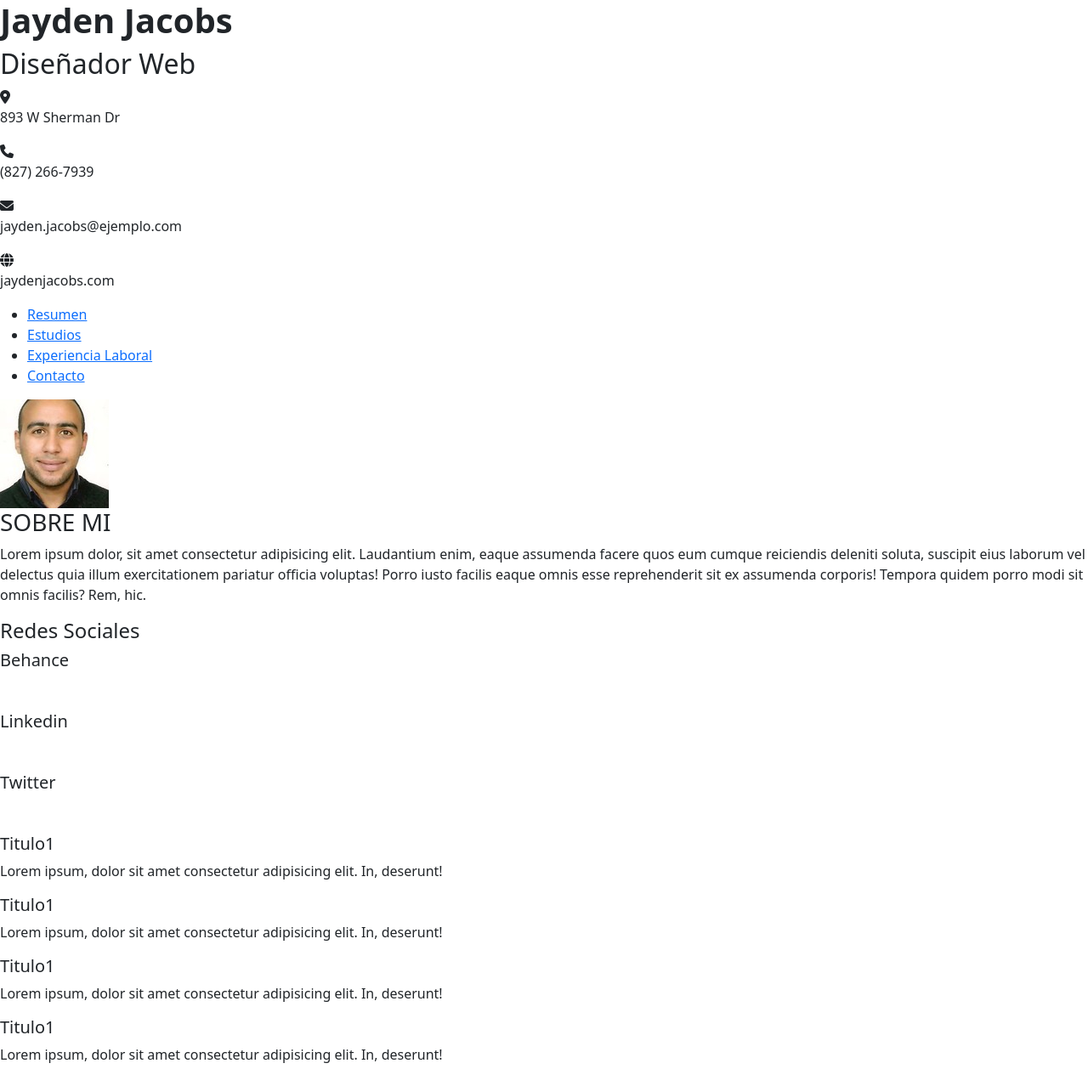
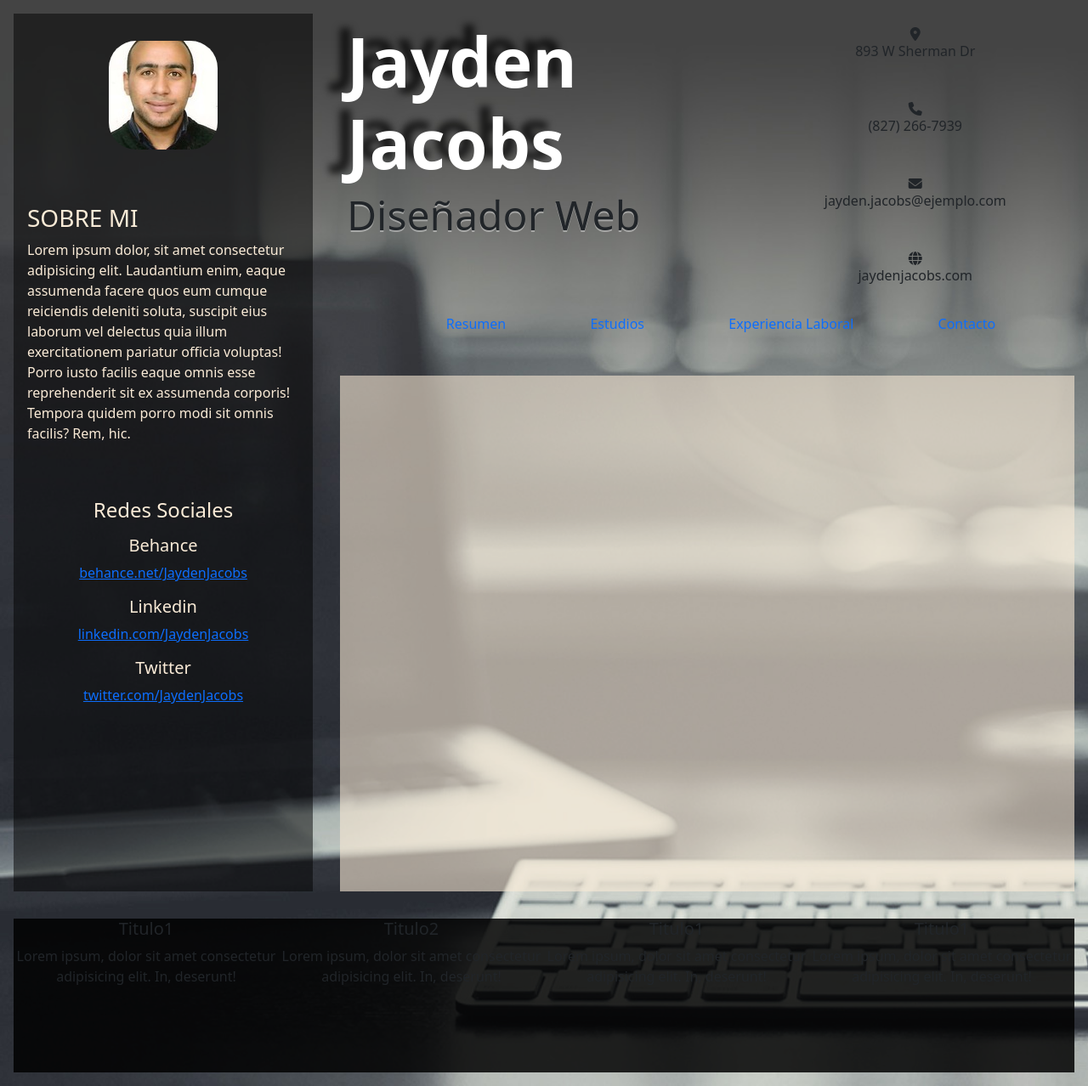
Before and after one commit to SR-GFP/Ptoyecto_Integrador_Ticmas, a website: page index.html in a window 1280 px wide. Shown: the whole page at 85% size. Drawn offline with nearby package versions, Linux system fonts and the light colour scheme.

Commit message:
2 commit rama1.Estilos generales

```diff
--- a/estilos.css
+++ b/estilos.css
@@ -3,3 +3,113 @@
     margin: 0;
     box-sizing: border-box;
 }
+.flex{
+    display: flex;
+}
+.body{
+    background-image: url(./media/background.jfif);
+    background-size: cover;
+    display: grid;
+    grid-template-columns: 30% 70%;
+    grid-template-rows: 2fr 50% 1fr ;
+    grid-template-areas:
+    "aside header"
+    "aside main"
+    "footer footer";
+}
+
+/*Estilos del header*/
+.header{
+
+    grid-area: header;
+    margin: 1rem;
+    display: grid;
+    grid-template-rows: auto auto;
+    grid-template-columns: auto auto;
+}
+.header_titulo{
+    padding: 0.5rem;
+}
+.header_titulo_h1{
+    font-size: 5rem;
+    color: white;
+    text-shadow: -15px -12px 9px #000000b8;
+}
+.header_titulo_h2{
+    font-size: 3rem;
+    text-shadow: 0px 2px 0px #ffffff61;
+}
+
+
+.header_datos{
+    height: auto;
+}
+.header_datos_fila{
+    padding: 1rem;
+    align-items: center;
+    flex-direction: column;
+    }
+
+
+.header_nav{
+    grid-column: 1/3;
+    display: flex;
+    justify-content: center;
+}
+.header_nav_ul{
+    display: flex;
+    list-style: none;
+    width: 90%;
+    justify-content: space-around;
+
+}
+.header_nav_a{
+    text-decoration: none;
+    font-size: 1rem;
+}
+
+/*Estilos del main*/
+.main{
+    grid-area: main;
+    margin: 1rem;
+    background-color: rgba(250, 235, 215, 0.59);
+}
+
+
+/*Estilos del Aside*/
+.aside{
+    grid-area: aside;
+    margin: 1rem;
+    background-color: rgba(0, 0, 0, 0.497);
+    color: antiquewhite;
+    text-align: center;
+}
+.aside_foto{
+    margin: 2rem;
+}
+.aside_foto img{
+    border-radius: 2rem;
+}
+.aside_info{
+    margin: 4rem 1rem;
+    text-align: left;
+}
+.aside_redes_links{
+    margin: 1rem;
+}
+
+/*Estilos del footer*/
+.footer{
+    grid-area: footer;
+    margin: 1rem;
+    background-color: rgba(0, 0, 0, 0.842);
+}
+.footer_extras{
+    display: flex;
+}
+.footer_extras_columnas{
+    display: flex;
+    flex-direction: column;
+    align-items: center;
+    text-align: center;
+}
--- a/index.html
+++ b/index.html
@@ -12,31 +12,31 @@
     <link rel="stylesheet" href="estilos.css">
     <title>Proyecto Integrador Ticmas</title>
 </head>
-<body class="contenedor-total body gr">
-    <header class="header gr contenedor ">
-        <div class="header_titulo fx">
-            <h1 class="header_h1"><strong>Jayden Jacobs</strong></h1>
-            <h2 class="header_h2">Diseñador Web</h2>
+<body class="body">
+    <header class="header">
+        <div class="header_titulo">
+            <h1 class="header_titulo_h1"><strong>Jayden<br>Jacobs</strong></h1>
+            <h2 class="header_titulo_h2">Diseñador Web</h2>
         </div>
-        <div class="header_datos fx">
-            <div class="header_datos_direccion">
+        <div class="header_datos_columna">
+            <div class="header_datos_fila flex">
                 <i class="fa-solid fa-location-dot"></i>
                 <p class="header_datos_p">893 W Sherman Dr</p>
             </div>
-            <div class="header_datos_telefono">
+            <div class="header_datos_fila flex">
                 <i class="fa-solid fa-phone"></i>
                 <p class="header_datos_p">(827) 266-7939</p>
             </div>
-            <div class="header_datos_mail">
+            <div class="header_datos_fila flex">
                 <i class="fa-solid fa-envelope"></i>
                 <p class="header_datos_p">jayden.jacobs@ejemplo.com</p>
             </div>
-            <div class="header_datos">
+            <div class="header_datos_fila flex">
                 <i class="fa-solid fa-globe"></i>
                 <p class="header_datos_p">jaydenjacobs.com</p>
             </div>
         </div>
-        <nav class="header_nav gr">
+        <nav class="header_nav">
             <ul class="header_nav_ul">
                 <li class="header_nav_li"><a href="" class="header_nav_a">Resumen</a></li>
                 <li class="header_nav_li"><a href="" class="header_nav_a">Estudios</a></li>
@@ -73,26 +73,39 @@
         </div>
         <dic class="aside_redes fx">
             <h4 class="aside_redes_titulo">Redes Sociales</h4>
+            <div class="aside_redes_links">
                 <h5 class="aside_redes_nombres">Behance</h5>
-            <p class="aside_redes_link"><img src="" alt="" class="aside_redes_iconos"></p>
+                <a href="behance">behance.net/JaydenJacobs</a>
+            </div>
+            <div class="aside_redes_links">
                 <h5 class="aside_redes_nombres">Linkedin</h5>
-            <p class="aside_redes_link"><img src="" alt="" class="aside_redes_iconos"></p>
+                <a href="linkedin">linkedin.com/JaydenJacobs</a>
+            </div>
+            <div class="aside_redes_links">
                 <h5 class="aside_redes_nombres">Twitter</h5>
-            <p class="aside_redes_link"><img src="" alt="" class="aside_redes_iconos"></p>
+                <a href="twitter">twitter.com/JaydenJacobs</a>
+            </div>
 
         </dic>
     </aside>
     <footer class="footer gr contenedor-total">
-            <div class="footer_extras  ">
-
+            <div class="footer_extras">
+                <div class="footer_extras_columnas">
                     <h5>Titulo1</h5>
                     <p>Lorem ipsum, dolor sit amet consectetur adipisicing elit. In, deserunt!</p>
+                </div>
+                <div  class="footer_extras_columnas">
+                    <h5>Titulo2</h5>
+                    <p>Lorem ipsum, dolor sit amet consectetur adipisicing elit. In, deserunt!</p>
+                </div>
+                <div class="footer_extras_columnas">
                     <h5>Titulo1</h5>
                     <p>Lorem ipsum, dolor sit amet consectetur adipisicing elit. In, deserunt!</p>
+                </div>
+                <div class="footer_extras_columnas">
                     <h5>Titulo1</h5>
                     <p>Lorem ipsum, dolor sit amet consectetur adipisicing elit. In, deserunt!</p>
-                <h5>Titulo1</h5>
-                <p>Lorem ipsum, dolor sit amet consectetur adipisicing elit. In, deserunt!</p>
+                </div>
             </div>
 
 
```
Lines whose indentation alone changed are shown as unchanged.
